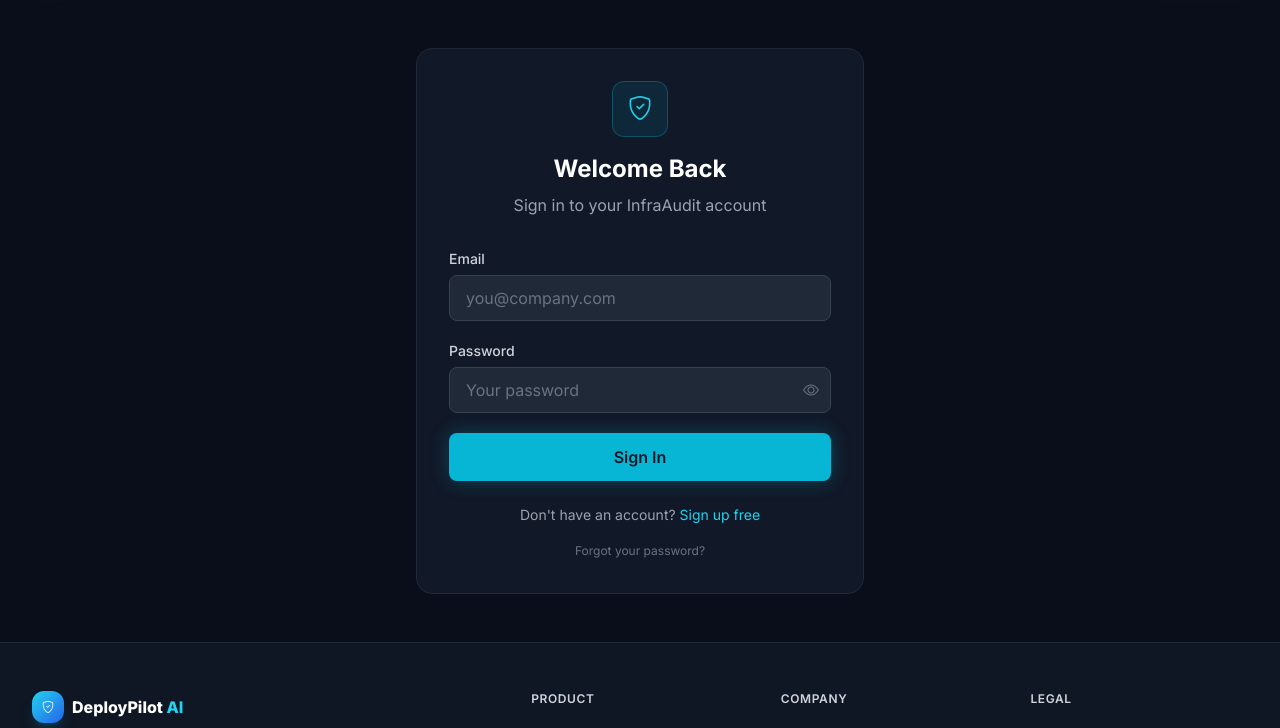
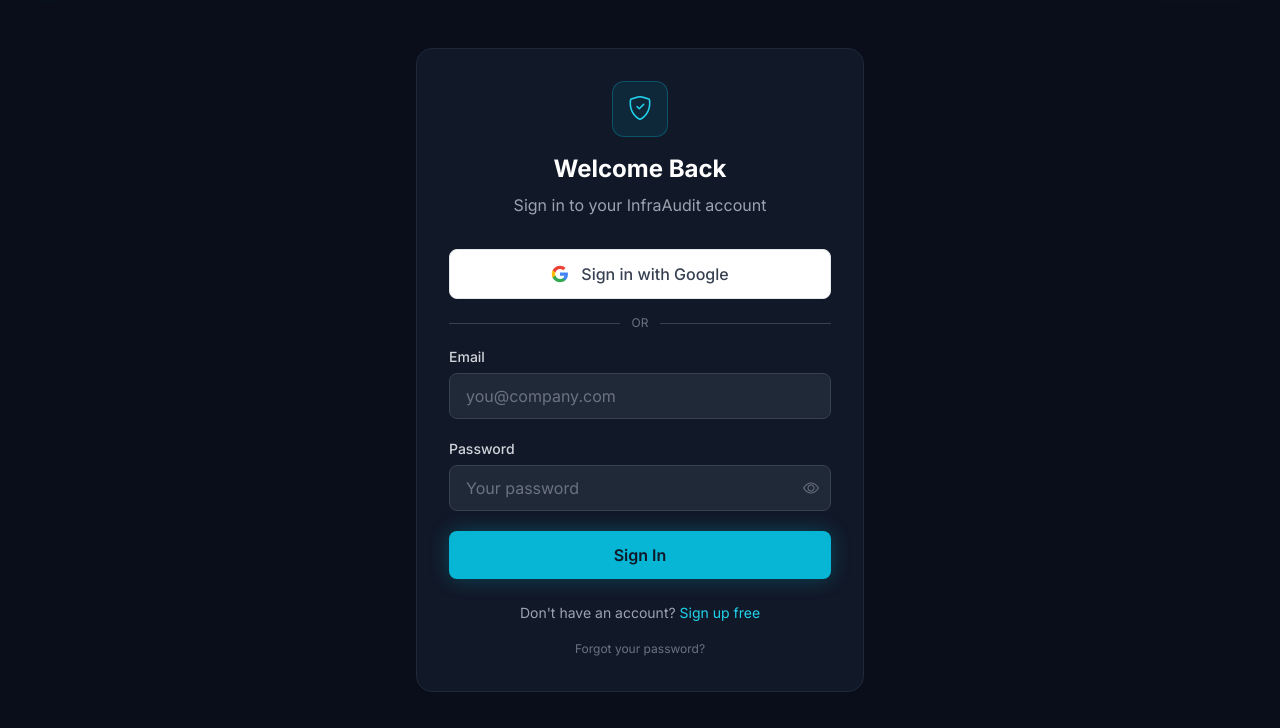
Before and after one commit to vijaykanth1729/DeployPilotAI, a Flask app: page /login in a window 1280 px wide. Shown: the part 65-793 px from the top of the page. Run offline with Flask 3, Linux system fonts and the light colour scheme; some libraries are stand-ins or nearby versions.

Commit message:
Added social login

```diff
--- a/deploypilot-ai/app.py
+++ b/deploypilot-ai/app.py
@@ -169,6 +169,11 @@ PLAN_PRICES = {
 
 RAZORPAY_KEY_ID = os.getenv('RAZORPAY_KEY_ID', 'rzp_test_XXXXXXXXXXXXXX')
 RAZORPAY_KEY_SECRET = os.getenv('RAZORPAY_KEY_SECRET', '')
+
+# Google OAuth config
+GOOGLE_CLIENT_ID = os.getenv('GOOGLE_CLIENT_ID', '')
+GOOGLE_CLIENT_SECRET = os.getenv('GOOGLE_CLIENT_SECRET', '')
+GOOGLE_REDIRECT_URI = os.getenv('GOOGLE_REDIRECT_URI', 'https://deploypilotai.automationvijay.site/auth/google/callback')
 
 # Email config (Gmail SMTP or AWS SES)
 SMTP_HOST = os.getenv('SMTP_HOST', 'smtp.gmail.com')
@@ -1269,6 +1274,99 @@ def login():
             flash('Login failed. Please try again.', 'error')
 
     return render_template('auth.html', mode='login')
+
+
+@app.route('/auth/google')
+def google_login():
+    """Redirect user to Google OAuth consent screen."""
+    if not GOOGLE_CLIENT_ID:
+        flash('Google login is not configured.', 'error')
+        return redirect(url_for('login'))
+    import urllib.parse
+    params = urllib.parse.urlencode({
+        'client_id': GOOGLE_CLIENT_ID,
+        'redirect_uri': GOOGLE_REDIRECT_URI,
+        'response_type': 'code',
+        'scope': 'openid email profile',
+        'access_type': 'offline',
+        'prompt': 'select_account'
+    })
+    return redirect(f'https://accounts.google.com/o/oauth2/v2/auth?{params}')
+
+
+@app.route('/auth/google/callback')
+def google_callback():
+    """Handle Google OAuth callback."""
+    code = request.args.get('code')
+    error = request.args.get('error')
+
+    if error or not code:
+        flash('Google login was cancelled or failed.', 'error')
+        return redirect(url_for('login'))
+
+    try:
+        import urllib.request
+        import urllib.parse
+
+        # Exchange code for tokens
+        token_data = urllib.parse.urlencode({
+            'code': code,
+            'client_id': GOOGLE_CLIENT_ID,
+            'client_secret': GOOGLE_CLIENT_SECRET,
+            'redirect_uri': GOOGLE_REDIRECT_URI,
+            'grant_type': 'authorization_code'
+        }).encode()
+
+        token_req = urllib.request.Request(
+            'https://oauth2.googleapis.com/token',
+            data=token_data,
+            headers={'Content-Type': 'application/x-www-form-urlencoded'}
+        )
+        with urllib.request.urlopen(token_req) as resp:
+            token_response = json.loads(resp.read().decode())
+
+        access_token = token_response.get('access_token')
+        if not access_token:
+            flash('Failed to get access token from Google.', 'error')
+            return redirect(url_for('login'))
+
+        # Get user info
+        user_info_req = urllib.request.Request(
+            'https://www.googleapis.com/oauth2/v2/userinfo',
+            headers={'Authorization': f'Bearer {access_token}'}
+        )
+        with urllib.request.urlopen(user_info_req) as resp:
+            user_info = json.loads(resp.read().decode())
+
+        email = user_info.get('email', '').lower()
+        name = user_info.get('name', email.split('@')[0])
+
+        if not email:
+            flash('Could not get email from Google account.', 'error')
+            return redirect(url_for('login'))
+
+        # Find or create user
+        user = User.query.filter_by(email=email).first()
+        if not user:
+            # Create new user with Google OAuth
+            user = User(email=email, name=name)
+            user.set_password(uuid.uuid4().hex)  # Random password (they'll use Google to login)
+            user.plan = 'pro'
+            user.plan_expires_at = datetime.now(timezone.utc) + timedelta(days=7)
+            db.session.add(user)
+            db.session.commit()
+            login_user(user)
+            flash(f'🎉 Welcome {name}! Account created with Google. You have a 7-day Pro trial.', 'success')
+        else:
+            login_user(user)
+            flash(f'Welcome back, {user.name}!', 'success')
+
+        return redirect(url_for('dashboard'))
+
+    except Exception as e:
+        app.logger.error(f'Google OAuth error: {e}')
+        flash('Google login failed. Please try again or use email/password.', 'error')
+        return redirect(url_for('login'))
 
 
 @app.route('/logout')
--- a/deploypilot-ai/templates/auth.html
+++ b/deploypilot-ai/templates/auth.html
@@ -15,6 +15,19 @@
                 <h1 class="text-2xl font-bold text-white">Welcome Back</h1>
                 <p class="text-gray-400 mt-2">Sign in to your InfraAudit account</p>
                 {% endif %}
+            </div>
+
+            <!-- Google OAuth Button -->
+            <a href="{{ url_for('google_login') }}" class="w-full flex items-center justify-center gap-3 bg-white hover:bg-gray-100 text-gray-700 py-3 rounded-lg font-medium transition border border-gray-200 mb-4">
+                <svg width="18" height="18" viewBox="0 0 24 24"><path d="M22.56 12.25c0-.78-.07-1.53-.2-2.25H12v4.26h5.92c-.26 1.37-1.04 2.53-2.21 3.31v2.77h3.57c2.08-1.92 3.28-4.74 3.28-8.09z" fill="#4285F4"/><path d="M12 23c2.97 0 5.46-.98 7.28-2.66l-3.57-2.77c-.98.66-2.23 1.06-3.71 1.06-2.86 0-5.29-1.93-6.16-4.53H2.18v2.84C3.99 20.53 7.7 23 12 23z" fill="#34A853"/><path d="M5.84 14.09c-.22-.66-.35-1.36-.35-2.09s.13-1.43.35-2.09V7.07H2.18C1.43 8.55 1 10.22 1 12s.43 3.45 1.18 4.93l2.85-2.22.81-.62z" fill="#FBBC05"/><path d="M12 5.38c1.62 0 3.06.56 4.21 1.64l3.15-3.15C17.45 2.09 14.97 1 12 1 7.7 1 3.99 3.47 2.18 7.07l3.66 2.84c.87-2.6 3.3-4.53 6.16-4.53z" fill="#EA4335"/></svg>
+                {% if mode == 'register' %}Continue with Google{% else %}Sign in with Google{% endif %}
+            </a>
+
+            <!-- Divider -->
+            <div class="flex items-center gap-3 mb-4">
+                <div class="flex-1 h-px bg-gray-700"></div>
+                <span class="text-xs text-gray-500 uppercase">or</span>
+                <div class="flex-1 h-px bg-gray-700"></div>
             </div>
 
             {% if mode == 'register' %}
```
Also changed, not shown: 1 other file.
